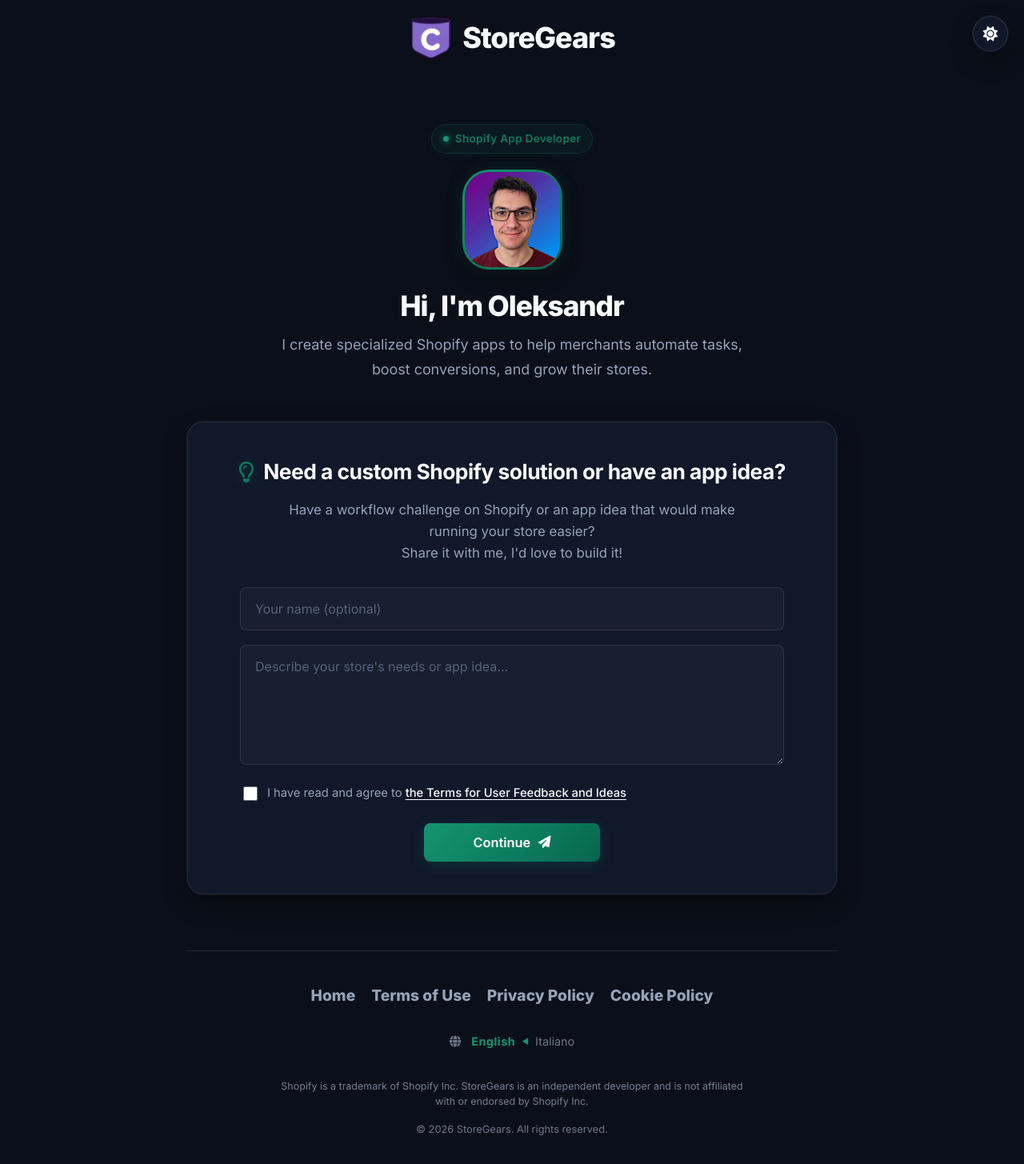
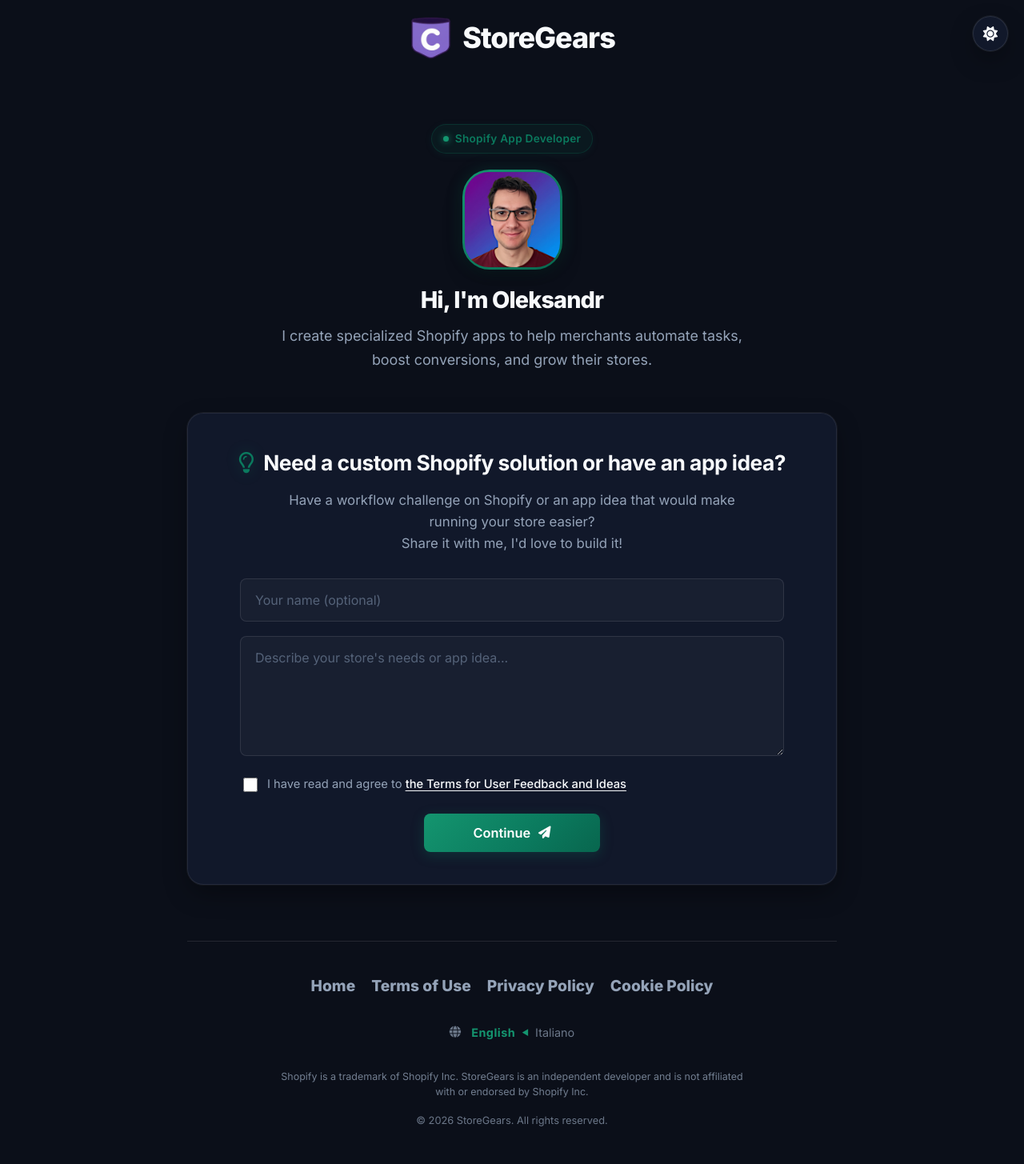
Before and after one commit to digitalcreat0r/sitoweb_storegears, a Jekyll site: the page built from index.html, in a window 1280 px wide. Shown: the whole page at 80% size. Built offline with Jekyll 4.4.1, drawn with Linux system fonts in a browser that asks for light colours.

Commit message:
riduzione testo

```diff
--- a/_sass/_header.scss
+++ b/_sass/_header.scss
@@ -101,7 +101,7 @@
 }
 
 header h1 {
-    font-size: 2.2rem;
+    font-size: 1.8rem;
     margin-bottom: 12px;
     letter-spacing: -0.03em;
     font-weight: 800;
@@ -122,7 +122,7 @@
         margin: 25px 0 40px;
     }
     header h1 {
-        font-size: 1.75rem;
+        font-size: 1.5rem;
     }
     .about-text {
         font-size: 1rem;
```
